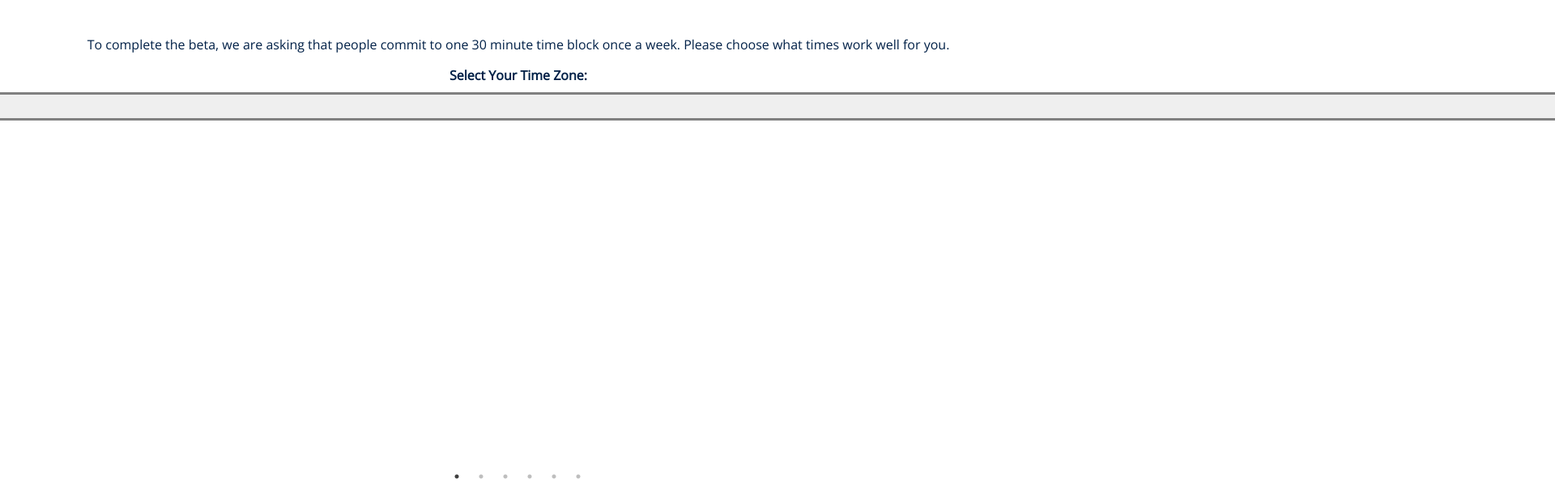
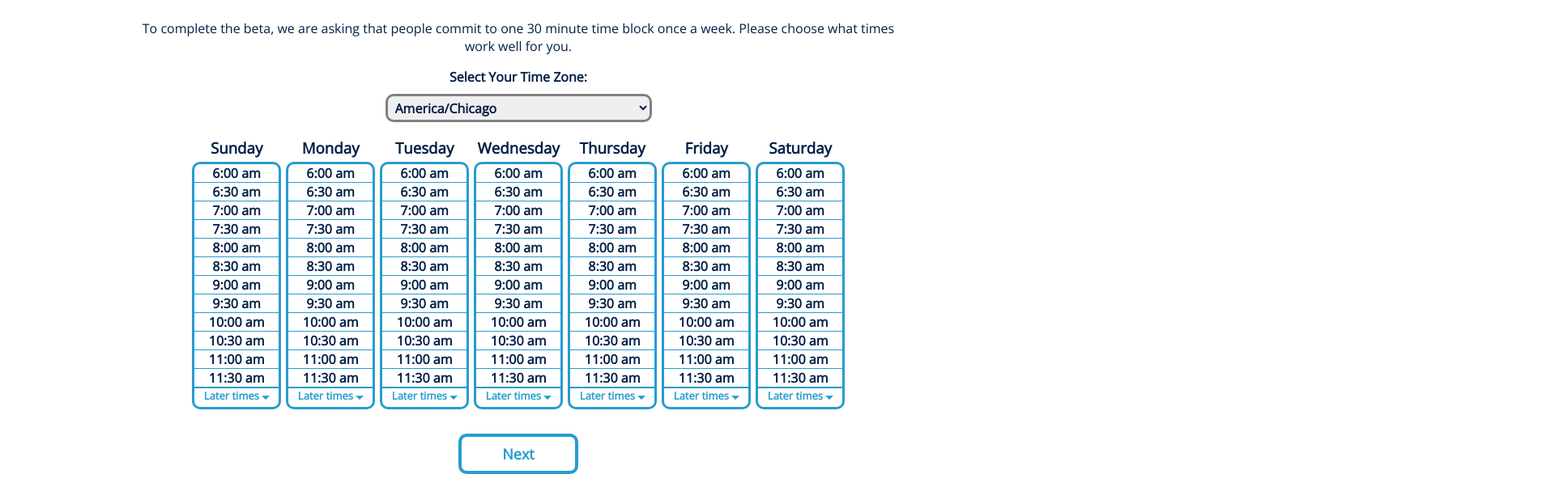
Before and after one commit to lbw-flextogether/frontend, a React (Create React App) app in the folder onboarding/: page /time in a window 1280 px wide. Shown: the part 172-774 px from the top of the page at 81% size, 1920 px wide, since content can reach past the window. Built offline with nearby package versions, Linux system fonts and the light colour scheme.

Commit message:
Styling for User 1 experience is complete!

```diff
--- a/onboarding/src/assets/styles/App.css
+++ b/onboarding/src/assets/styles/App.css
@@ -1,8 +1,8 @@
-.appContainer {
+/* .appContainer {
     display: flex;
     flex-direction: column;
     width: 100%;
     justify-content: center;
     align-items: center;
     height: 100vh;
-}
+} */
--- a/onboarding/src/assets/styles/Day.css
+++ b/onboarding/src/assets/styles/Day.css
@@ -1,4 +1,4 @@
-.dayContainer {
+/* .dayContainer {
     border: 1px solid;
     text-align: center;
 }
@@ -7,4 +7,4 @@
     margin-top: 0.3em;
     text-align: center;
     background-color: lightgray;
-}
+} */
--- a/onboarding/src/assets/styles/Time.css
+++ b/onboarding/src/assets/styles/Time.css
@@ -1,3 +1,3 @@
-.days, .days + button {
+/* .days, .days + button {
     margin-top: 1em;
-}
+} */
--- a/onboarding/src/components/Buddy/BuddyInfo.js
+++ b/onboarding/src/components/Buddy/BuddyInfo.js
@@ -41,7 +41,7 @@ class BuddyInfo extends React.Component {
 
     render() {
         return(
-            <>
+            <section className="info">
             <h2>Fitness is always more fun with friends!</h2>
             <p>Invite a friend or loved on to complete the program with you. We'll show them your available times and find a time that works for both of you.</p>
             <form className="buddyForm">
@@ -77,16 +77,34 @@ class BuddyInfo extends React.Component {
                     <option value="Text">Text Message Only</option>
                 </select> */}
                 <p>Mobility Level (choose one)</p>
-                <div className="buttonContainer">
-                    <button value="Low" onClick={this.handleMobility}>Low</button>
-                    <button value="Medium" onClick={this.handleMobility}>Medium</button>
-                    <button value="High" onClick={this.handleMobility}>High</button>
+                <div className="mobility-btns">
+                <button
+                        value="Low"
+                        onClick={this.handleMobility}
+                        className={this.state.buddy.mobility === "Low" ? 'active' : null}
+                    >
+                    Low
+                    </button>
+                    <button
+                        value="Medium"
+                        onClick={this.handleMobility}
+                        className={this.state.buddy.mobility === "Medium" ? 'active' : null}
+                    >
+                    Medium
+                    </button>
+                    <button
+                        value="High"
+                        onClick={this.handleMobility}
+                        className={this.state.buddy.mobility === "High" ? 'active' : null}
+                    >
+                    High
+                    </button>
                 </div>
                 {this.state.buddy.mobility ?
-                <button onClick={this.handleNext}>Next</button> :
+                <button onClick={this.handleNext} className="next-btn">Next</button> :
                 null}
             </form>
-            </>
+            </section>
         );
     }
 }
--- a/onboarding/src/components/Complete.js
+++ b/onboarding/src/components/Complete.js
@@ -23,8 +23,9 @@ class Complete extends React.Component {
     render() {
         return (
             <>
-            <h2>Thanks! We've got all we need</h2>
-            <p>We'll reach out to your buddy and find a time that works for them and get back to you with an assigned time! We're excited for you to start moving!</p>
+            <h2>Thanks! Please confirm your email address.</h2>
+            <p>Please check your email for the email that we sent to confirm you email address.</p>
+            <p>Note that you may need to check your junk or spam folder.</p>
             </>
         );
     }
--- a/onboarding/src/components/EmailConfirm.js
+++ b/onboarding/src/components/EmailConfirm.js
@@ -10,6 +10,7 @@ class EmailConfirm extends React.Component {
         return (
             <>
             <h2>Thank you for confirming your email!</h2>
+            <p>An email has been sent to your companion for them to select a time based on your availability.</p>
             </>
         );
     }
--- a/onboarding/src/components/Time.js
+++ b/onboarding/src/components/Time.js
@@ -8,7 +8,7 @@ import Slider from "react-slick";
 
 class Time extends React.Component {
     state = {
-        timezone: 'America/Los_Angeles',
+        timezone: 'America/Chicago',
         selectedTimes: {
             Sunday: [],
             Monday: [],
@@ -18,28 +18,6 @@ class Time extends React.Component {
             Friday: [],
             Saturday: [],
         },
-        windowsize: ''
-    }
-
-    componentDidMount() {
-        this.getWindowSize()
-        window.addEventListener('resize', () => this.getWindowSize())
-    }
-
-    getWindowSize = () => {
-        if (window.innerWidth <= 550) {
-            this.setState({
-                windowsize: 'phone'
-            })
-        } else if (window.innerWidth <= 690 ) {
-            this.setState({
-                windowsize: 'tablet'
-            })
-        } else {
-            this.setState({
-                windowsize: 'desktop'
-            })
-        }
     }
 
     selectTime = (day, time, clicked) => {
@@ -78,14 +56,44 @@ class Time extends React.Component {
 
     render() {
         const settings = {
-            dots: true,
             infinite: true,
             speed: 500,
-            slidesToShow: 1,
+            slidesToShow: 7,
             slidesToScroll: 1,
+            responsive: [
+                {
+                    breakpoint: 1024,
+                    settings: {
+                        slidesToShow: 7,
+                        slidesToScroll: 1,
+                    }
+                },
+                {
+                    breakpoint: 690,
+                    settings: {
+                        slidesToShow: 5,
+                        slidesToScroll: 1,
+                    }
+                },
+                {
+                    breakpoint: 590,
+                    settings: {
+                        slidesToShow: 3,
+                        slidesToScroll: 1,
+                    }
+                },
+                {
+                    breakpoint: 375,
+                    settings: {
+                        slidesToShow: 1,
+                        slidesToScroll: 1,
+                    }
+                },
+            ]
           };
         return (
             <section className="time">
+
             <h2>What's a good time to complete the program?</h2>
             <p>To complete the beta, we are asking that people commit to one 30 minute time block once a week. Please choose what times work well for you.</p>
             <label htmlFor="timezone">Select Your Time Zone:</label>
@@ -93,30 +101,13 @@ class Time extends React.Component {
                 <option></option>
                 {moment.tz.names().map(name => <option key={name}>{name}</option>)}
             </select>
-            {/* {this.state.windowsize !== 'phone'  &&
-            <div className={this.state.windowsize === 'tablet' ? 'days tablet' : 'days'}>
+
+            <div className='days slick-slider'>
+            <Slider {...settings}>
             {Object.keys(this.state.selectedTimes).map(day=><Day day={day} key={day} selectTime={this.selectTime} />)}
-            </div>} */}
-            <Slider {...settings}>
-          <div>
-            <h3>1</h3>
-          </div>
-          <div>
-            <h3>2</h3>
-          </div>
-          <div>
-            <h3>3</h3>
-          </div>
-          <div>
-            <h3>4</h3>
-          </div>
-          <div>
-            <h3>5</h3>
-          </div>
-          <div>
-            <h3>6</h3>
-          </div>
-        </Slider>
+            </Slider>
+            </div>
+
             <button onClick={this.handleNext} className="next-btn">Next</button>
             </section>
         );
--- a/onboarding/src/components/TimePicker/Day.js
+++ b/onboarding/src/components/TimePicker/Day.js
@@ -20,7 +20,7 @@ class Day extends React.Component {
     render() {
         const timeSlots = generateTimeslots(30, '06:00', '23:00')
         return(
-            <div>
+            <div className="slick-slide">
             <h3>{this.props.day}</h3>
             <div className='time-slots-container'>
                 <div
--- a/onboarding/src/index.css
+++ b/onboarding/src/index.css
@@ -35,6 +35,11 @@ h2 {
   font-size: 3.5rem;
   text-align: center;
   color: #002047
+}
+
+p {
+  font-size: 1.8rem;
+  text-align: center;
 }
 
 header h1 {
@@ -171,6 +176,12 @@ main {
 
 .next-btn:focus {
   outline: 0;
+}
+
+.info > p {
+  font-size: 1.8rem;
+  text-align: center;
+  margin-bottom: 30px;
 }
 
 .info form {
@@ -315,8 +326,8 @@ main {
 }
 
 .info .mobility-btns .active:first-child:hover {
-  color: white;
-  background-color: #279CCF;
+  color: #002047;
+  background-color: #d7ebf3;
 }
 
 .info .mobility-btns .active:last-child {
@@ -442,6 +453,26 @@ main {
   color: black;
 }
 
+.slick-list {
+  width: 95%;
+}
+
+.slick-slider {
+  width: 95% !important;
+  display: flex;
+  justify-content: center;
+}
+
+.slick-track::before {
+  width: 95%;
+}
+
 .slick-arrow::before {
-  color: black;
+  color: #279CCF;
 }
+.slick-active, .slick-current {
+  margin: 0 auto;
+}
+.slick-slide {
+  width: 95%;
+}
```
